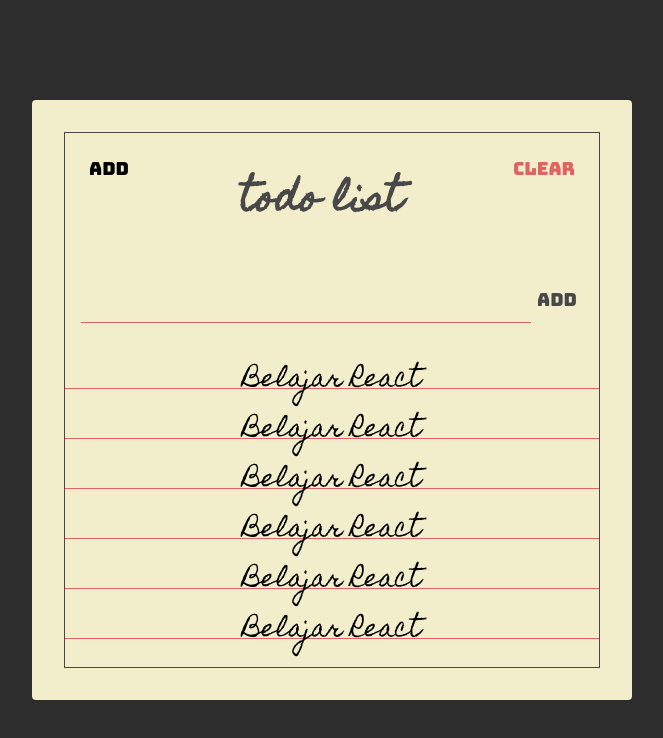
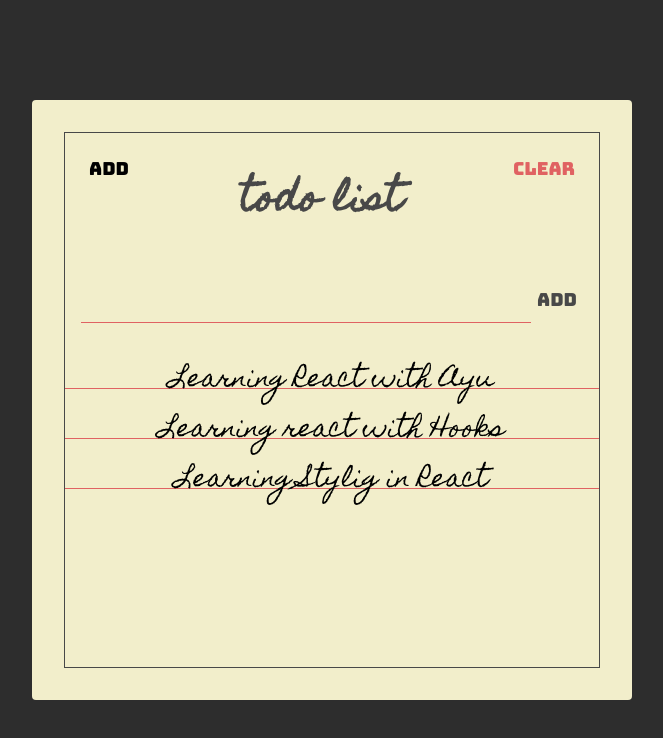
Before and after one commit to agengayuu/react-todolist, a React (Create React App) app: page / in a window 1280 px wide. Shown: the top 738 px of the page, without its empty margins (308-971 px from the left). Built offline with nearby package versions, Linux system fonts and the light colour scheme.

Commit message:
Merefactor todos dan todolist component

```diff
--- a/src/components/Todos.jsx
+++ b/src/components/Todos.jsx
@@ -1,35 +1,23 @@
 import React from "react";
+import PropTypes from "prop-types";
 
 import Todo from "./Todo";
 
-const Todos = () => {
-  const todos = [
-    {
-      text: "Belajar React"
-    },
-    {
-      text: "Belajar Props di React"
-    },
-    {
-      text: "Belajar React Hoax wkwk"
-    },
-    {
-      text: "Belajar React"
-    },
-    {
-      text: "Belajar React Hoax wkwk"
-    },
-    {
-      text: "Belajar React"
-    }
-  ];
-
+const Todos = ({ todos }) => {
   return (
     <section className="todos">
       {todos.map((todo) => {
-        return <Todo text="Belajar React" />;
+        return <Todo text={todo.text} />;
       })}
     </section>
   );
 };
+
+Todos.propTypes = {
+  todos: PropTypes.arrayOf(
+    PropTypes.shape({
+      text: PropTypes.string
+    })
+  )
+};
 export default Todos;
--- a/src/pages/TodoList.jsx
+++ b/src/pages/TodoList.jsx
@@ -1,4 +1,4 @@
-import React from "react";
+import React, { useState } from "react";
 
 import Paper from "../components/Paper";
 import Header from "../components/Header";
@@ -6,11 +6,16 @@ import TodoForm from "../components/TodoForm";
 import Todos from "../components/Todos";
 
 const TodoList = () => {
+  const [todos, setTodos] = useState([
+    { text: "Learning React with Ayu" },
+    { text: "Learning react with Hooks" },
+    { text: "Learning Stylig in React" }
+  ]);
   return (
     <Paper>
       <Header />
       <TodoForm />
-      <Todos />
+      <Todos todos={todos} />
     </Paper>
   );
 };
```
